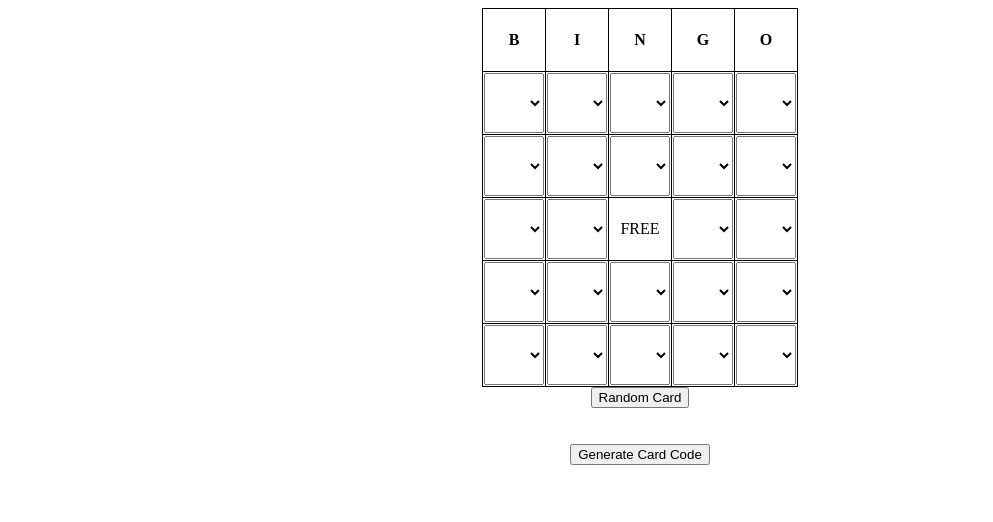
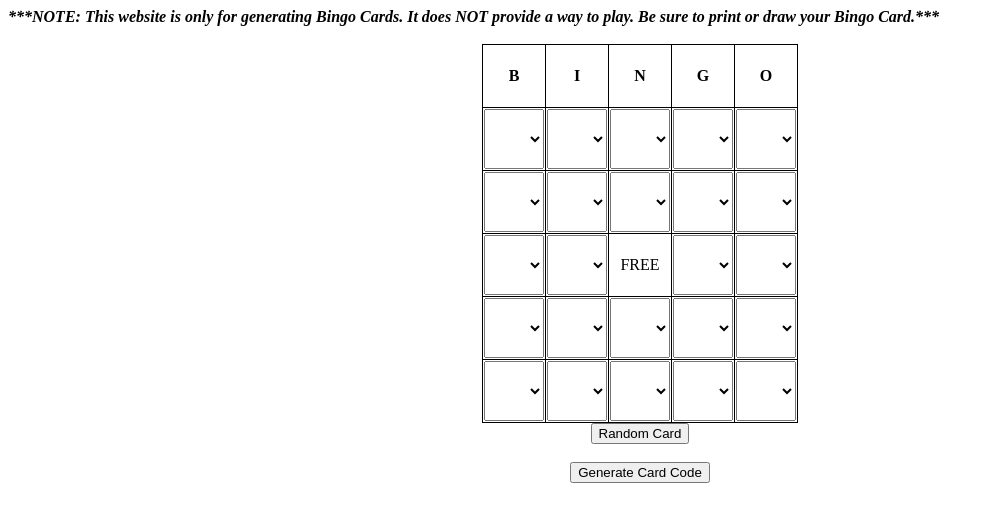
Before and after one commit to mccapobianco/Bingo, a plain HTML site: page index.html in a window 1280 px wide. Shown: the whole page, without its empty margins (0-993 px from the left). Drawn offline with Linux system fonts and the light colour scheme.

Commit message:
add message at top

```diff
--- a/index.html
+++ b/index.html
@@ -26,6 +26,8 @@
 </style>
 
 <body>
+	<b><i>***NOTE: This website is only for generating Bingo Cards. It does NOT provide a way to play. Be sure to print or draw your Bingo Card.***</i></b>
+	<br><br>
 	<center>
 	<table>
 		<thead>
@@ -38,6 +40,7 @@
 			</tr>
 		</thead>
 		<tbody id="table_body">
+
 			<tr>
 				<td><select oninput="select_oninput('B')" id="B1"></select></td>
 				<td><select oninput="select_oninput('I')" id="I1"></select></td>
@@ -77,7 +80,7 @@
 	</table>
 	</center>
 	<center><input type="submit" name="random" value="Random Card" onclick="random_onclick()"></center>
-	<br><br>
+	<br>
 	<center><input type="submit" name="gen" value="Generate Card Code" onclick="gen_onclick()"></center>
 	<center><p id="code"></p></center>
 </body>
```
